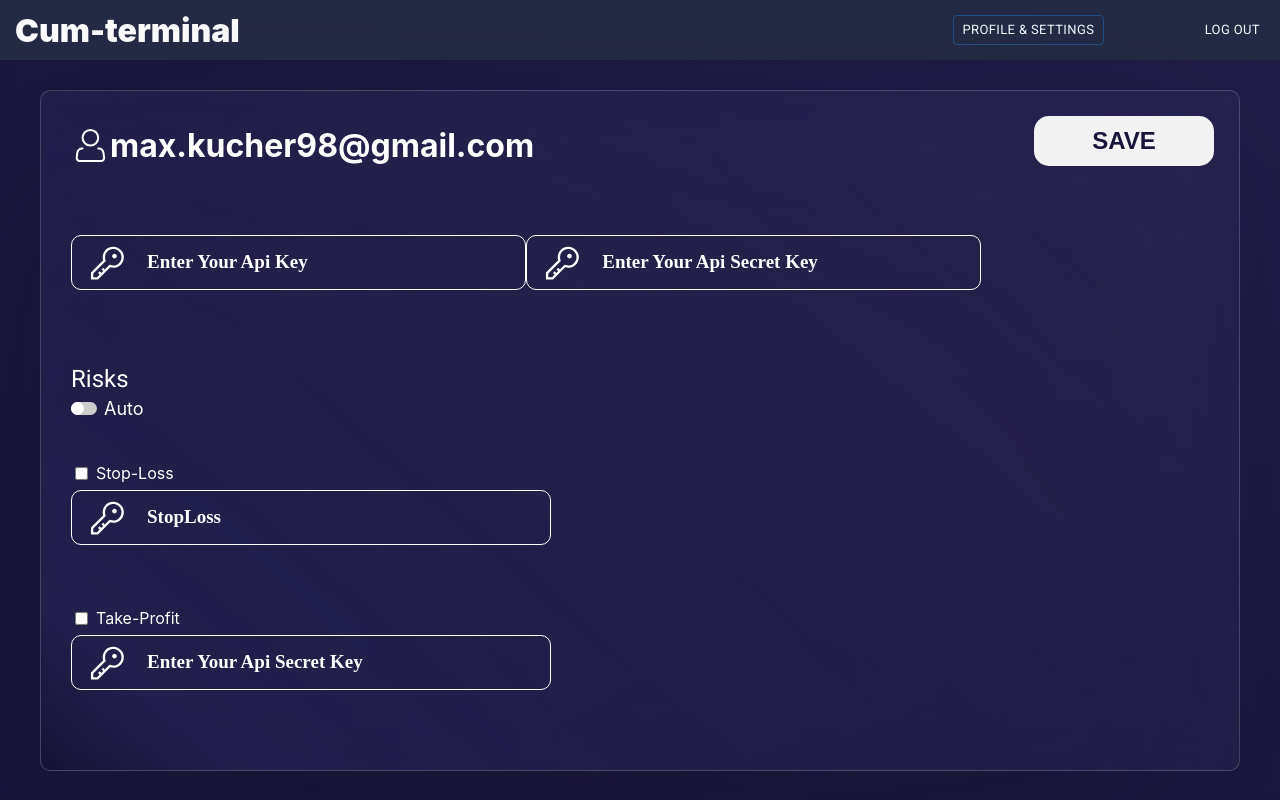
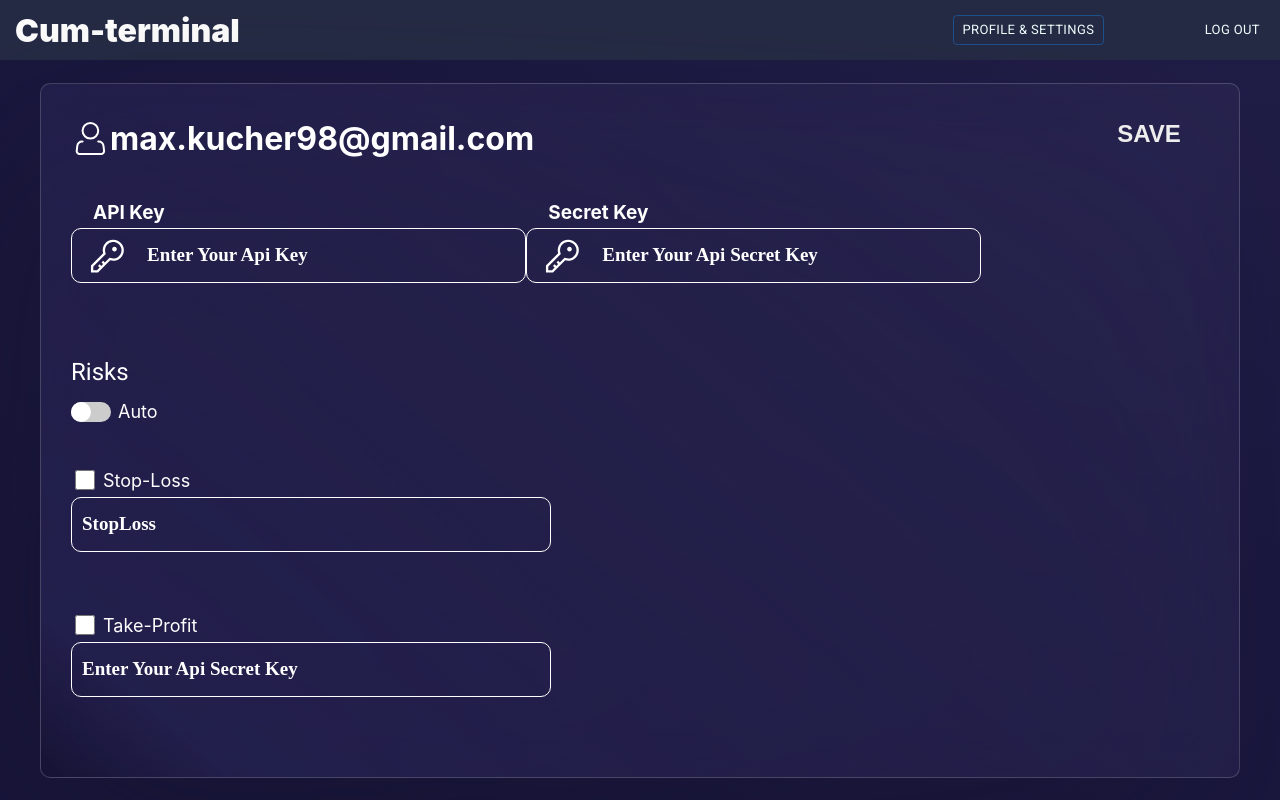
Before and after one commit to Kucher-mx/crypto-terminal, a React (Create React App) app: page /profile in a window 1280 px wide. Built offline with nearby package versions, Linux system fonts and the light colour scheme.

Commit message:
fixed profile styles

```diff
--- a/src/components/button/button.styles.css
+++ b/src/components/button/button.styles.css
@@ -20,5 +20,13 @@
 
 .green {
     background: #5ABD2B;
-    ;
 }
+
+.profile-button {
+    background: transparent;
+    font-size: 24px;
+    color: #EEEEEE;
+    position: absolute;
+    top: 25px;
+    right: 0;
+}
--- a/src/components/inputs/checkbox/checkbox.component.tsx
+++ b/src/components/inputs/checkbox/checkbox.component.tsx
@@ -6,11 +6,19 @@ type CheckboxPropsType = {
   onChange: (e: React.ChangeEvent<HTMLInputElement>) => void;
   children?: JSX.Element | string;
   value: boolean;
+  customClass?: string;
 };
 
-const CheckboxCustom = ({ children, value, name, id, onChange }: CheckboxPropsType) => {
+const CheckboxCustom = ({
+  children,
+  value,
+  name,
+  id,
+  onChange,
+  customClass = '',
+}: CheckboxPropsType) => {
   return (
-    <div className="checkbox">
+    <div className={`checkbox ${customClass}`}>
       <input type="checkbox" name={name} id={id} onChange={onChange} checked={value} />
       {children}
     </div>
--- a/src/components/inputs/input/input.component.tsx
+++ b/src/components/inputs/input/input.component.tsx
@@ -1,24 +1,34 @@
-import React from "react";
+import React from 'react';
 
-import "./input.styles.css";
-import { ReactComponent as UserIcon } from "./assets/akar-icons_person.svg";
-import { ReactComponent as PasswordIcon } from "./assets/carbon_password.svg";
+import './input.styles.css';
+import { ReactComponent as UserIcon } from './assets/akar-icons_person.svg';
+import { ReactComponent as PasswordIcon } from './assets/carbon_password.svg';
 
 type Props = {
   placeholder: string;
   type: string;
   value: string;
   name: string;
+  icon?: boolean;
   onChange: (e: React.ChangeEvent<HTMLInputElement>) => void;
+  label?: JSX.Element | string;
 };
 
 const Input = (props: Props) => {
+  const { icon = false } = props;
+  const styles = icon
+    ? {
+        padding: '3px 10px',
+        paddingLeft: '75px',
+      }
+    : { padding: '3px 10px' };
   return (
     <div className="input-control">
-      <input {...props} />
-      <div className="input-icon">
-        {props.name === "email" ? <UserIcon /> : <PasswordIcon />}
-      </div>
+      <div className="input-text">{props?.label}</div>
+      <input style={styles} {...props} />
+      {icon && (
+        <div className="input-icon">{props.name === 'email' ? <UserIcon /> : <PasswordIcon />}</div>
+      )}
     </div>
   );
 };
--- a/src/components/inputs/input/input.styles.css
+++ b/src/components/inputs/input/input.styles.css
@@ -8,7 +8,7 @@
 
 .input-control input {
     padding: 3px 10px;
-    padding-left: 75px;
+    /* padding-left: 75px; */
     outline: none;
     border: none;
     border-radius: 10px;
@@ -78,3 +78,15 @@
     top: 50%;
     font-size: 12px;
 }
+
+.input-text {
+    position: absolute;
+    top: -30px;
+    z-index: 10;
+    padding: 2px 7px;
+    left: 15px;
+    font-size: 19px;
+    line-height: 25px;
+    color: #FFFFFF;
+    font-weight: bold;
+}
--- a/src/components/inputs/switch/switch.component.tsx
+++ b/src/components/inputs/switch/switch.component.tsx
@@ -6,12 +6,13 @@ type SliderPropsType = {
   onChange: (e: React.ChangeEvent<HTMLInputElement>) => void;
   value: boolean;
   options: string[];
+  customClass?: string;
 };
 
-const Switch = ({ value, name, id, onChange, options }: SliderPropsType) => {
+const Switch = ({ value, name, id, onChange, options, customClass = '' }: SliderPropsType) => {
   return (
-    <div className="switch-wrapper">
-      <label className="switch">
+    <div className={`switch-wrapper ${customClass}`}>
+      <label className={`switch`}>
         <input type="checkbox" name={name} id={id} onChange={onChange} checked={value} />
         <span className="slider round"></span>
       </label>
--- a/src/components/limit-tab/limit.styles.css
+++ b/src/components/limit-tab/limit.styles.css
@@ -112,7 +112,7 @@
     position: absolute;
     content: "";
     height: 100%;
-    width: 13px;
+    width: 50%;
     background-color: white;
     -webkit-transition: .4s;
     transition: .4s;
--- a/src/pages/profile/profile.component.tsx
+++ b/src/pages/profile/profile.component.tsx
@@ -58,6 +58,8 @@ const Profile = () => {
                 value={state.apiKey}
                 onChange={e => onChangeHandler(e)}
                 name="apiKey"
+                label="API Key"
+                icon
               />
               <Input
                 placeholder="enter your api secret key"
@@ -65,6 +67,8 @@ const Profile = () => {
                 value={state.secretApiKey}
                 onChange={e => onChangeHandler(e)}
                 name="secretApiKey"
+                label="Secret Key"
+                icon
               />
             </div>
 
@@ -76,6 +80,7 @@ const Profile = () => {
                 onChange={onChangeHandler}
                 value={state.risk}
                 options={['Auto', 'Manual']}
+                customClass={'profile-switch'}
               />
               <div className="risks_inputs">
                 <div className="profile-input-block">
@@ -85,6 +90,7 @@ const Profile = () => {
                       id={'stopLossCheckBox'}
                       onChange={onChangeHandler}
                       value={state.stopLossCheckBox}
+                      customClass="profile-checkbox"
                     />
                     Stop-Loss
                   </div>
@@ -104,6 +110,7 @@ const Profile = () => {
                       id={'takeProfitCheckBox'}
                       onChange={onChangeHandler}
                       value={state.takeProfitCheckBox}
+                      customClass="profile-checkbox"
                     />
                     Take-Profit
                   </div>
@@ -119,7 +126,7 @@ const Profile = () => {
               </div>
             </div>
 
-            <button type="submit" className="form-submit">
+            <button type="submit" className="form-submit profile-button">
               Save
             </button>
           </form>
--- a/src/pages/profile/profile.styles.css
+++ b/src/pages/profile/profile.styles.css
@@ -21,16 +21,27 @@
     padding: 35px 30px;
 }
 
+.profile-switch {
+    margin-top: 20px;
+    height: 20px;
+    width: 150px;
+}
+
+.profile-switch .switch {
+    max-height: 20px;
+    max-width: 80px;
+    width: 40px;
+}
+
+.profile-checkbox input {
+    height: 20px;
+    width: 20px;
+}
+
 .profile_form {
     width: 100%;
     display: flex;
     flex-direction: column;
-}
-
-.profile_form button {
-    position: absolute;
-    top: 25px;
-    right: 25px;
 }
 
 .api_block {
@@ -65,7 +76,8 @@
     justify-content: center;
     align-items: center;
     position: absolute;
-    top: -5%;
+    top: -8%;
+    font-size: 18px;
 }
 
 .profile-input-block .label .checkbox {
```
